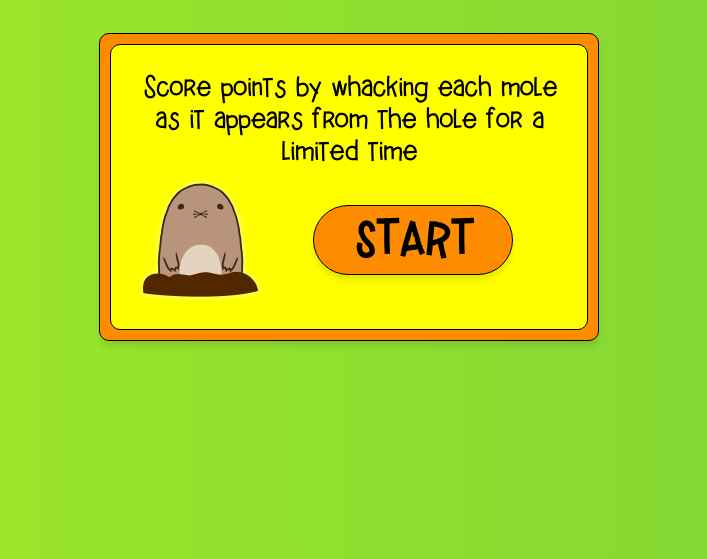
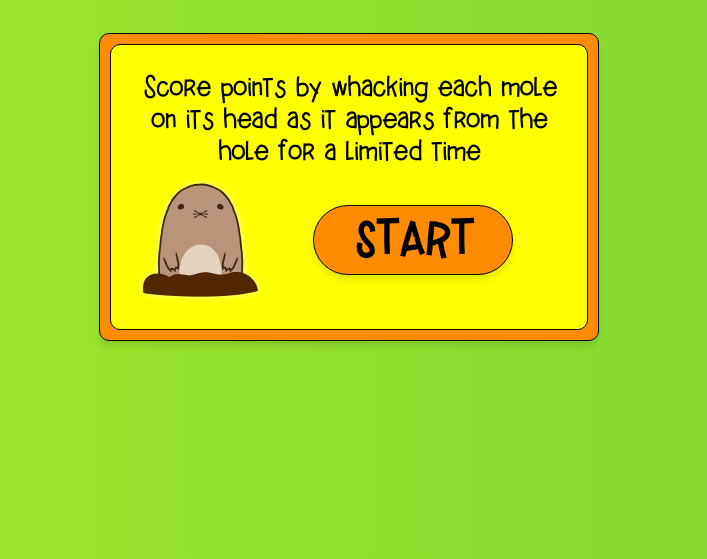
Before and after one commit to bthrsn/whack-a-mole, a website with bundled scripts: page src/index.html in a window 1280 px wide. Shown: the part 241-800 px from the top of the page, without its empty margins (291-998 px from the left). Built offline with nearby package versions, Linux system fonts and the light colour scheme.

```diff
--- a/src/index.html
+++ b/src/index.html
@@ -34,7 +34,7 @@
   <div class='modal modal-start'>
     <div class='modal-wrapper'>
     <span class='info'>
-      Score points by whacking each mole
+      Score points by whacking each mole on its head
       as it appears from the hole for a limited time
     </span>
     <div class='modal-inner-wrapper'>
```
Also changed, not shown: README.md.
